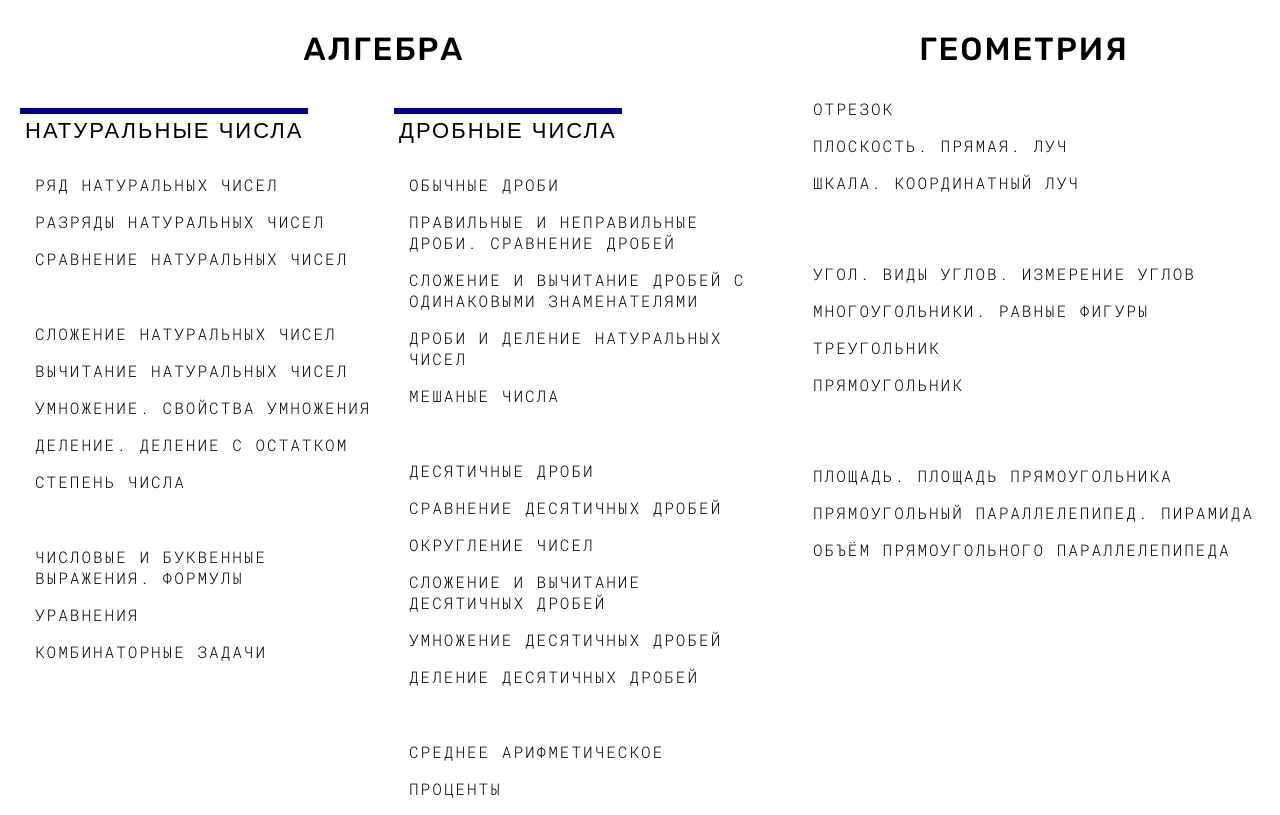
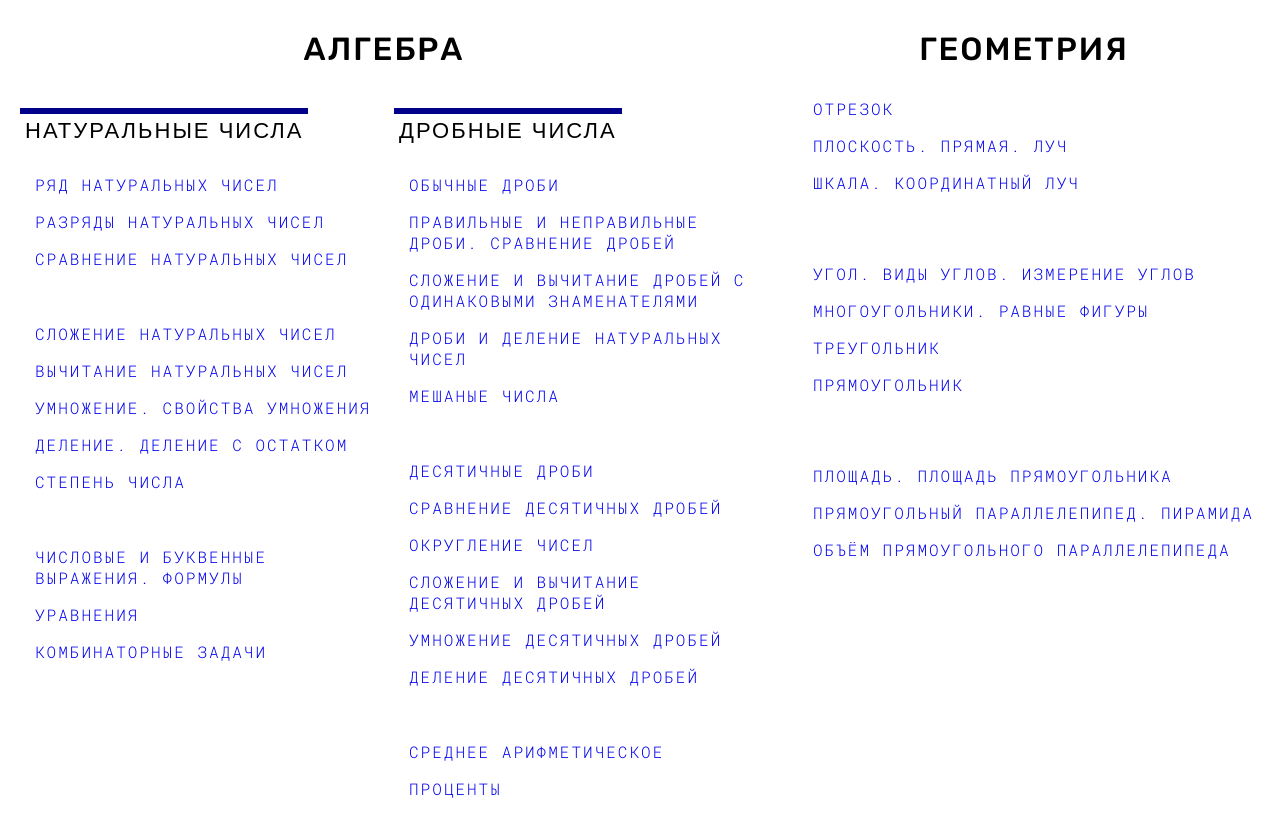
Before and after one commit to artempapik/yamath, a Node server app: page / in a window 1280 px wide. Run offline with Node 20, Linux system fonts and the light colour scheme.

Commit message:
program themes to get from list

```diff
--- a/app.js
+++ b/app.js
@@ -18,6 +18,72 @@ const articleToTitle = {
   'integers': 'Натуральные числа'
 }
 
+const themes = {
+  algebra: {
+    integers: [
+      {
+        name: 'ряд натуральных чисел',
+        href: 'integers'
+      },
+      { name: 'разряды натуральных чисел' },
+      { name: 'сравнение натуральных чисел' },
+      {},
+      { name: 'сложение натуральных чисел' },
+      { name: 'вычитание натуральных чисел' },
+      { name: 'умножение. свойства умножения' },
+      { name: 'деление. деление с остатком' },
+      { name: 'степень числа' },
+      {},
+      { name: 'числовые и буквенные выражения. формулы' },
+      { name: 'уравнения' },
+      { name: 'комбинаторные задачи' }
+    ],
+    fractionals: [
+      { name: ' обычные дроби' },
+      { name: ' правильные и неправильные дроби. сравнение дробей' },
+      { name: ' сложение и вычитание дробей с одинаковыми знаменателями' },
+      { name: ' дроби и деление натуральных чисел' },
+      { name: ' мешаные числа' },
+      {},
+      { name: ' десятичные дроби' },
+      { name: ' сравнение десятичных дробей' },
+      { name: ' округление чисел' },
+      { name: ' сложение и вычитание десятичных дробей' },
+      { name: ' умножение десятичных дробей' },
+      { name: ' деление десятичных дробей' },
+      {},
+      { name: ' среднее арифметическое' },
+      { name: ' проценты' }
+    ]
+  },
+  geometry: [
+    { name: 'отрезок' },
+    { name: 'плоскость. прямая. луч' },
+    { name: 'шкала. координатный луч' },
+    {},
+    { name: 'угол. виды углов. измерение углов' },
+    { name: 'многоугольники. равные фигуры' },
+    { name: 'треугольник' },
+    { name: 'прямоугольник' },
+    {},
+    { name: 'площадь. площадь прямоугольника' },
+    { name: 'прямоугольный параллелепипед. пирамида' },
+    { name: 'объём прямоугольного параллелепипеда' }
+  ]
+}
+
+for (let i = 0; i < themes.algebra.integers.length; i++) {
+  themes.algebra.integers[i].href = `articles/${themes.algebra.integers[i].href}`
+}
+
+for (let i = 0; i < themes.algebra.fractionals.length; i++) {
+  themes.algebra.fractionals[i].href = `articles/${themes.algebra.fractionals[i].href}`
+}
+
+for (let i = 0; i < themes.geometry.length; i++) {
+  themes.geometry[i].href = `articles/${themes.geometry[i].href}`
+}
+
 app.get('/articles/:article', (req, res) => {
   const article = `${req.params.article}.pug`
   const path = `${dirname}/views/${article}`
@@ -30,7 +96,7 @@ app.get('/articles/:article', (req, res) => {
   res.render(article, { title: 'Ряд натуральных чисел' /* articleToTitle[article] think about */ })
 })
 
-app.get('/', (_, res) => res.render('startpage.pug'))
+app.get('/', (_, res) => res.render('startpage.pug', { themes }))
 
 app.get('/error', (_, res) => res.render('error.pug', { title: articleToTitle['error'] }))
 
--- a/css/start.css
+++ b/css/start.css
@@ -90,3 +90,11 @@ main {
 .fractionals::before {
   content: 'дробные числа';
 }
+
+a {
+  text-decoration: none;
+}
+
+a:visited {
+  color: currentColor;
+}
--- a/views/startpage.pug
+++ b/views/startpage.pug
@@ -8,45 +8,20 @@ html
       .algebra
         .themes
           .integers
-            p ряд натуральных чисел
-            p разряды натуральных чисел
-            p сравнение натуральных чисел
+            each theme in themes.algebra.integers
+              if !theme.name
+                br
+              p
+                a(href=theme.href)=theme.name
+          .fractionals
+            each theme in themes.algebra.fractionals
+              if !theme.name
+                br
+              p
+                a(href=theme.href)=theme.name
+      .geometry
+        each theme in themes.geometry
+          if !theme.name
             br
-            p сложение натуральных чисел
-            p вычитание натуральных чисел
-            p умножение. свойства умножения
-            p деление. деление с остатком
-            p степень числа
-            br
-            p числовые и буквенные выражения. формулы
-            p уравнения
-            p комбинаторные задачи
-          .fractionals
-            p обычные дроби
-            p правильные и неправильные дроби. сравнение дробей
-            p сложение и вычитание дробей с одинаковыми знаменателями
-            p дроби и деление натуральных чисел
-            p мешаные числа
-            br
-            p десятичные дроби
-            p сравнение десятичных дробей
-            p округление чисел
-            p сложение и вычитание десятичных дробей
-            p умножение десятичных дробей
-            p деление десятичных дробей
-            br
-            p среднее арифметическое
-            p проценты
-      .geometry
-        p отрезок
-        p плоскость. прямая. луч
-        p шкала. координатный луч
-        br
-        p угол. виды углов. измерение углов
-        p многоугольники. равные фигуры
-        p треугольник
-        p прямоугольник
-        br
-        p площадь. площадь прямоугольника
-        p прямоугольный параллелепипед. пирамида
-        p объём прямоугольного параллелепипеда
+          p
+            a(href=theme.href)=theme.name
```
